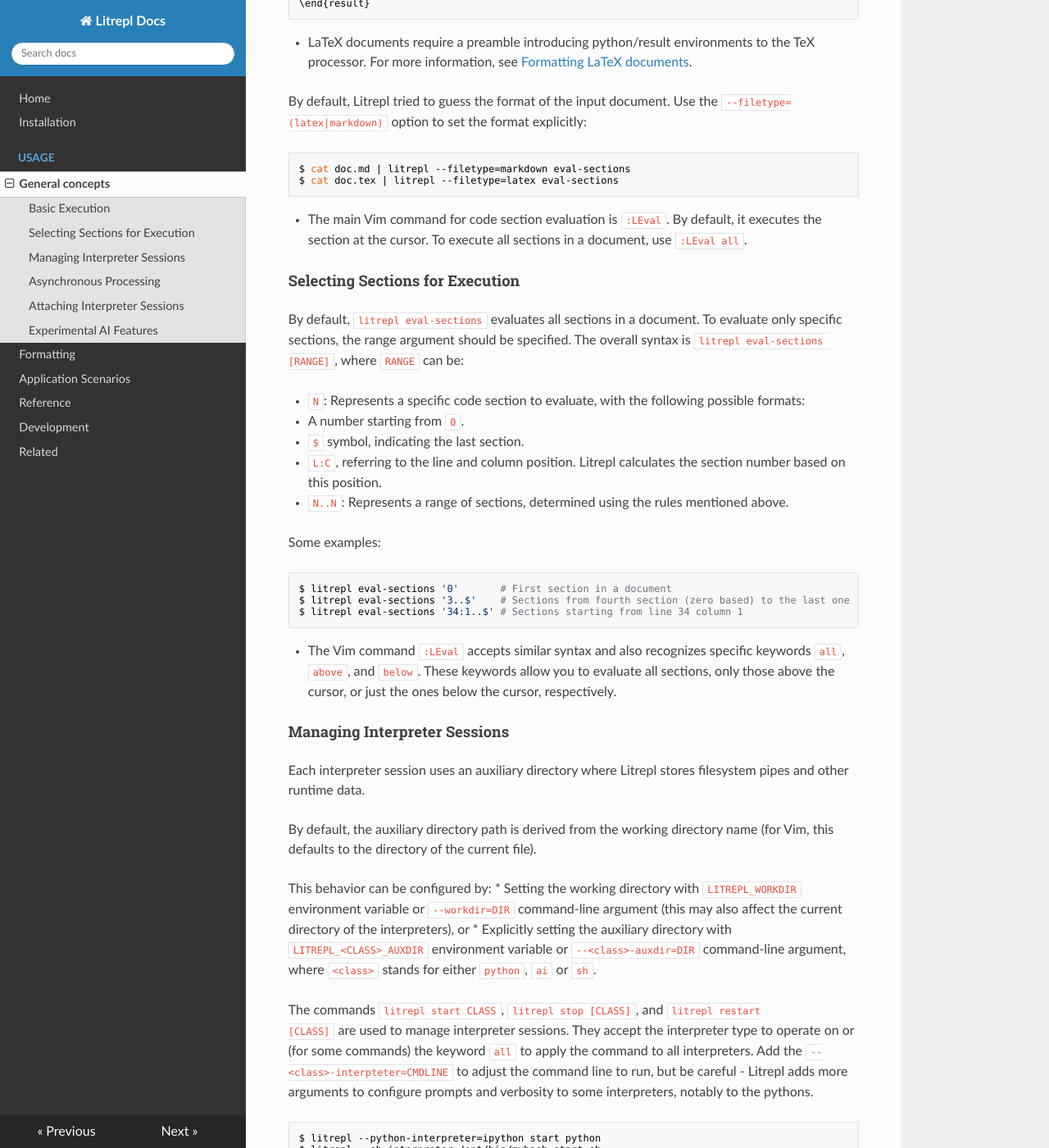
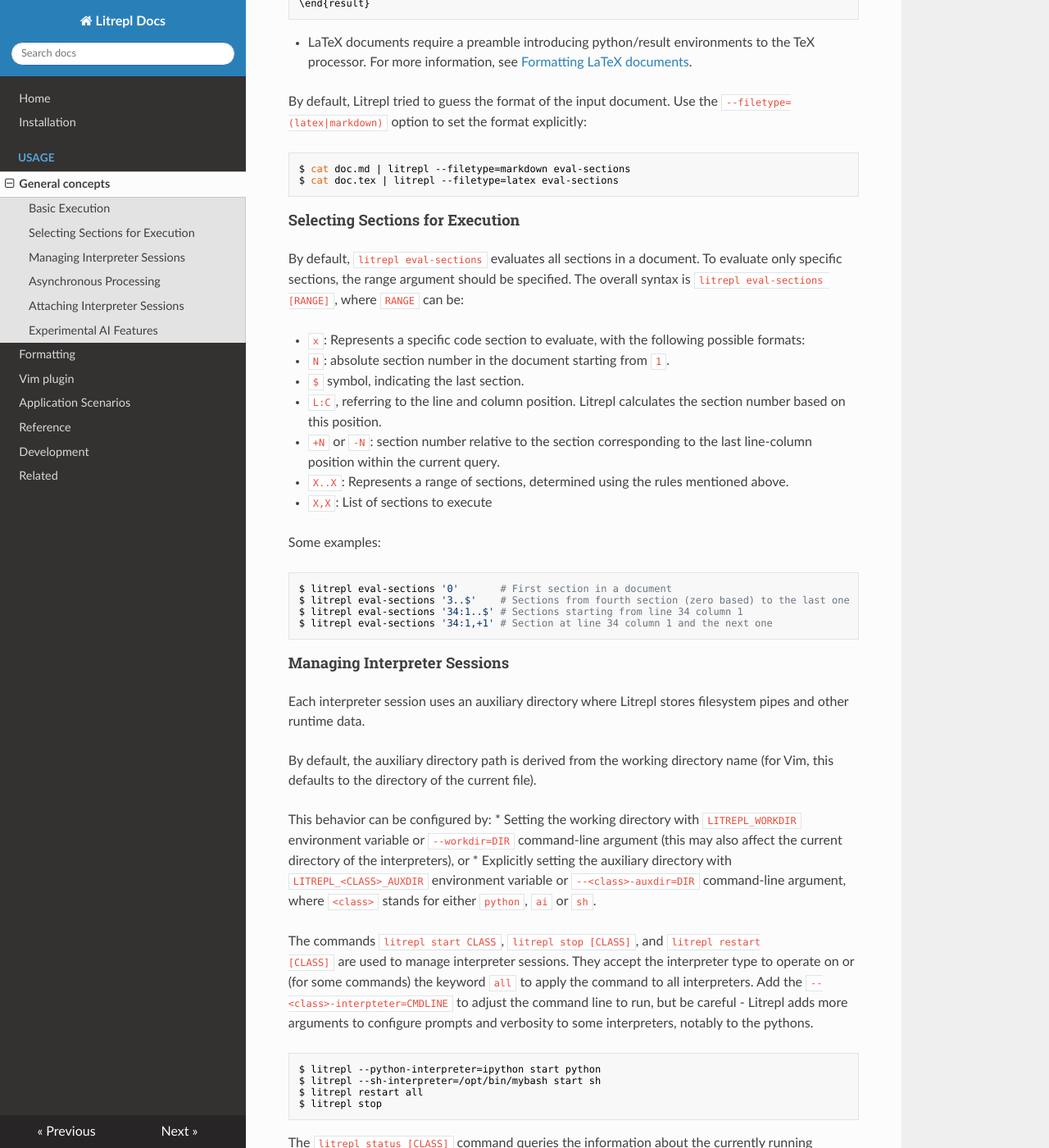
Before and after one commit to sergei-mironov/litrepl, an MkDocs documentation site: the page built from docs/usage/general-concepts.md, in a window 1280 px wide and 1400 px high, scrolled down 1429 px. Shown: the whole window at 82% size. Built offline with MkDocs 1.6.1, drawn with Linux system fonts in a browser that asks for light colours; nearby versions of some CDN libraries; some of the changed text lies outside the part shown.

Commit message:
Split Vim into a separate doc section #11

````diff
--- a/docs/usage/general-concepts.md
+++ b/docs/usage/general-concepts.md
@@ -9,9 +9,9 @@
 recognize the sections. Some aspects of the recognized grammars, such as section
 labels, could be configured.
 
-As an illustration, consider the combined usage of Litrepl and Vim with the
-[Vimtex](https://github.com/lervag/vimtex) plugin to edit and preview LaTeX
-documents instantly.
+As an illustration, consider the combined usage of Litrepl (via the [Vim
+plugin](./vim-plugin.md)) with the [Vimtex](https://github.com/lervag/vimtex) to
+edit and preview LaTeX documents instantly.
 
 <video controls src="https://user-images.githubusercontent.com/4477729/187065835-3302e93e-6fec-48a0-841d-97986636a347.mp4" muted="true"></video>
 (Note: some browsers might refuse to play the video)
@@ -99,24 +99,23 @@
 $ cat doc.tex | litrepl --filetype=latex eval-sections
 ```
 
-* The main Vim command for code section evaluation is `:LEval`. By default, it
-  executes the section at the cursor. To execute all sections in a document, use
-  `:LEval all`.
-
 #### Selecting Sections for Execution
 
 By default, `litrepl eval-sections` evaluates all sections in a document. To
 evaluate only specific sections, the range argument should be specified. The
 overall syntax is `litrepl eval-sections [RANGE]`, where `RANGE` can be:
 
-* `N`: Represents a specific code section to evaluate, with the following
+* `x`: Represents a specific code section to evaluate, with the following
   possible formats:
-  - A number starting from `0`.
+  - `N`: absolute section number in the document starting from `1`.
   - `$` symbol, indicating the last section.
   - `L:C`, referring to the line and column position. Litrepl calculates the
     section number based on this position.
-* `N..N`: Represents a range of sections, determined using the rules mentioned
+  - `+N` or `-N`: section number relative to the section corresponding to the
+    last line-column position within the current query.
+* `X..X`: Represents a range of sections, determined using the rules mentioned
   above.
+* `X,X`: List of sections to execute
 
 Some examples:
 
@@ -124,12 +123,8 @@
 $ litrepl eval-sections '0'       # First section in a document
 $ litrepl eval-sections '3..$'    # Sections from fourth section (zero based) to the last one
 $ litrepl eval-sections '34:1..$' # Sections starting from line 34 column 1
+$ litrepl eval-sections '34:1,+1' # Section at line 34 column 1 and the next one
 ```
-
-* The Vim command `:LEval` accepts similar syntax and also recognizes specific
-  keywords `all`, `above`, and `below`. These keywords allow you to evaluate all
-  sections, only those above the cursor, or just the ones below the cursor,
-  respectively.
 
 #### Managing Interpreter Sessions
 
@@ -162,11 +157,6 @@
 $ litrepl stop
 ```
 
-* The equivalent Vim commands are `:LStart CLASS`, `:LStop [CLASS]`, and
-  `:LRestart [CLASS]`. For the corresponding Vim configuration variables, see
-  the reference section below.
-
-
 The `litrepl status [CLASS]` command queries the information about the currently
 running interpreters. The command reveals the process PID and the command-line
 arguments. For stopped interpreters, the last exit codes are also listed.
@@ -179,9 +169,6 @@
 python   3900919  -         python3 -m IPython --config=/tmp/litrepl_1000_a2732d/python/litrepl_ipython_config.py --colors=NoColor -i
 ai       3904696  -         aicli --readline-prompt=
 ```
-
-* The corresponding Vim command is `:LStatus`. No `CLASS` argument is currently
-  supported.
 
 #### Asynchronous Processing
 
@@ -218,13 +205,6 @@
 The command `litrepl interrupt` sends an interrupt signal to the interpreter,
 prompting it to return control sooner (with an exception).
 
-* The equivalent Vim commands are `:LEvalAsync` (defaulting to a 0.5-second
-  timeout) and `:LInterrupt`.
-* The Vim plugin also provides the `:LEvalMon` command, which facilitates
-  continuous code evaluation with no delay. Interrupting this with Ctrl+C will
-  make Litrepl return control to the editor, leaving the evaluation ongoing in
-  the background.
-
 
 #### Attaching Interpreter Sessions
 
@@ -260,8 +240,6 @@
 The `eval-code` command can be utilized for batch processing and managing
 sessions, in a manner similar to how the `expect` tool is used.
 
-* The equivalent Vim commands are `:LRepl [CLASS]` or `:LTerm [CLASS]`. Both
-  commands open Vim terminal window.
 
 #### Experimental AI Features
 
--- a/mkdocs.yml
+++ b/mkdocs.yml
@@ -5,6 +5,7 @@
   - Usage:
     - General concepts: usage/general-concepts.md
     - Formatting: usage/formatting.md
+    - Vim plugin: usage/vim-plugin.md
     - Application Scenarios: usage/application-scenarios.md
   - Reference: reference.md
   - Development: development.md
````
Also changed, not shown: docs/installation.md (+10 -21 lines), docs/usage/formatting.md (+2 -2 lines), docs/usage/vim-plugin.md (added, +86 -0 lines).
